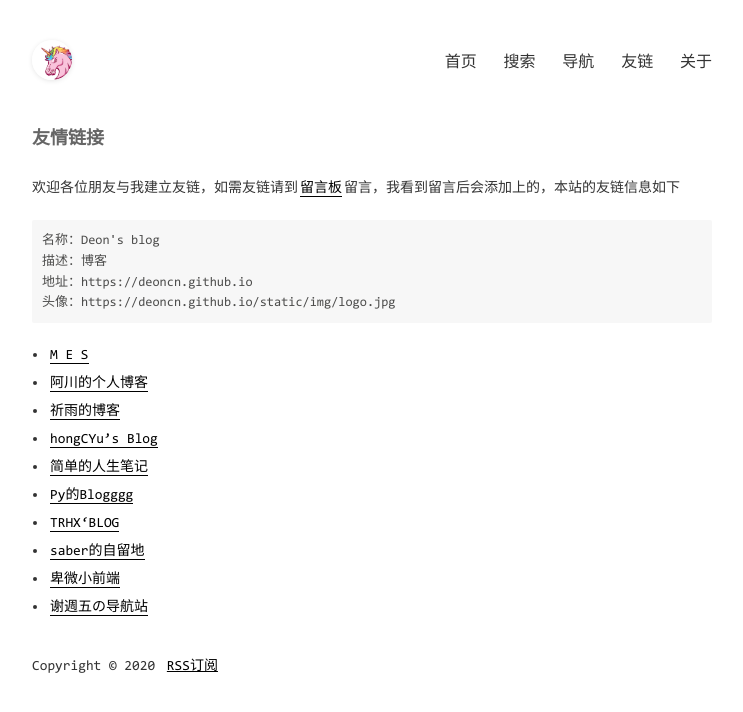
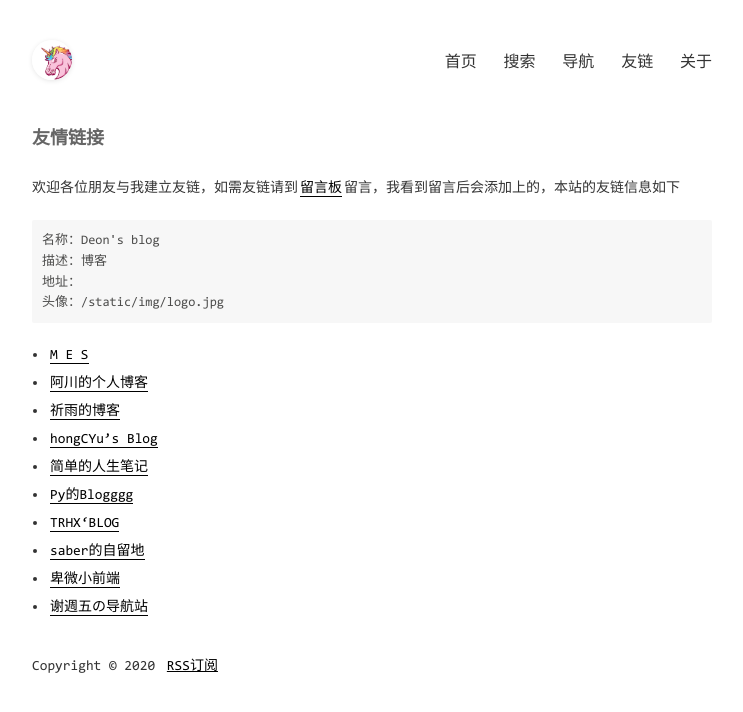
Before and after one commit to Deoncn/deoncn.github.io, a Jekyll site: the page built from pages/links.md, in a window 1280 px wide. Shown: the top 712 px of the page, without its empty margins (268-1011 px from the left). Built offline with Jekyll 4.4.1, drawn with Linux system fonts in a browser that asks for light colours; comment, search, counter and statistics services are not loaded; some of the changed lines change nothing that is shown.

Commit message:
Update _config.yml

```diff
--- a/_config.yml
+++ b/_config.yml
@@ -16,7 +16,7 @@ exclude: ['CNAME', 'README.md', 'LICENSE', '_site', 'dist', 'Gemfile', 'Gemfile.
 
 # 域名配置
 # baseurl配置,如果网站部署在根目录下的其他目录中，请设置为 /目录名
-domainUrl: 'https://deoncn.github.io'
+domainUrl: ''
 baseurl: ''
 
 # 吐个槽地址，会在chat页面中重定向到该地址
```
